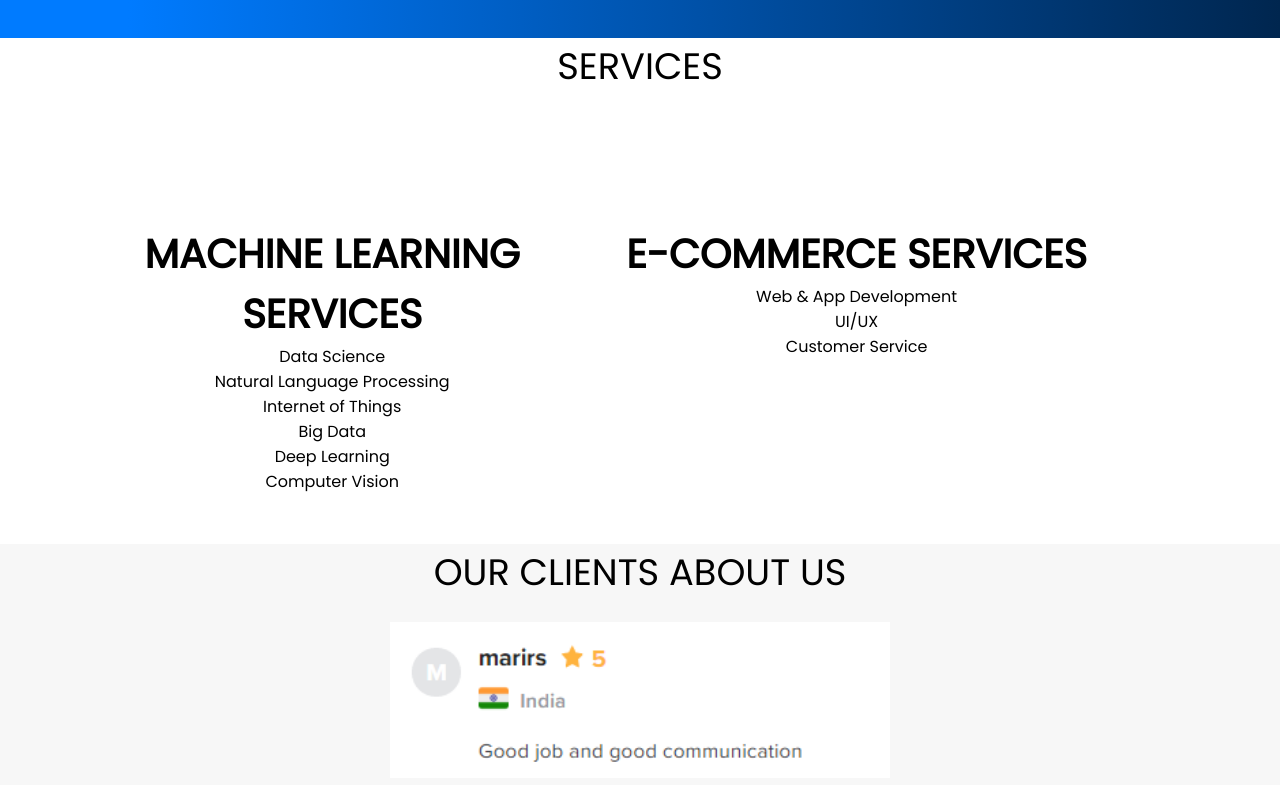
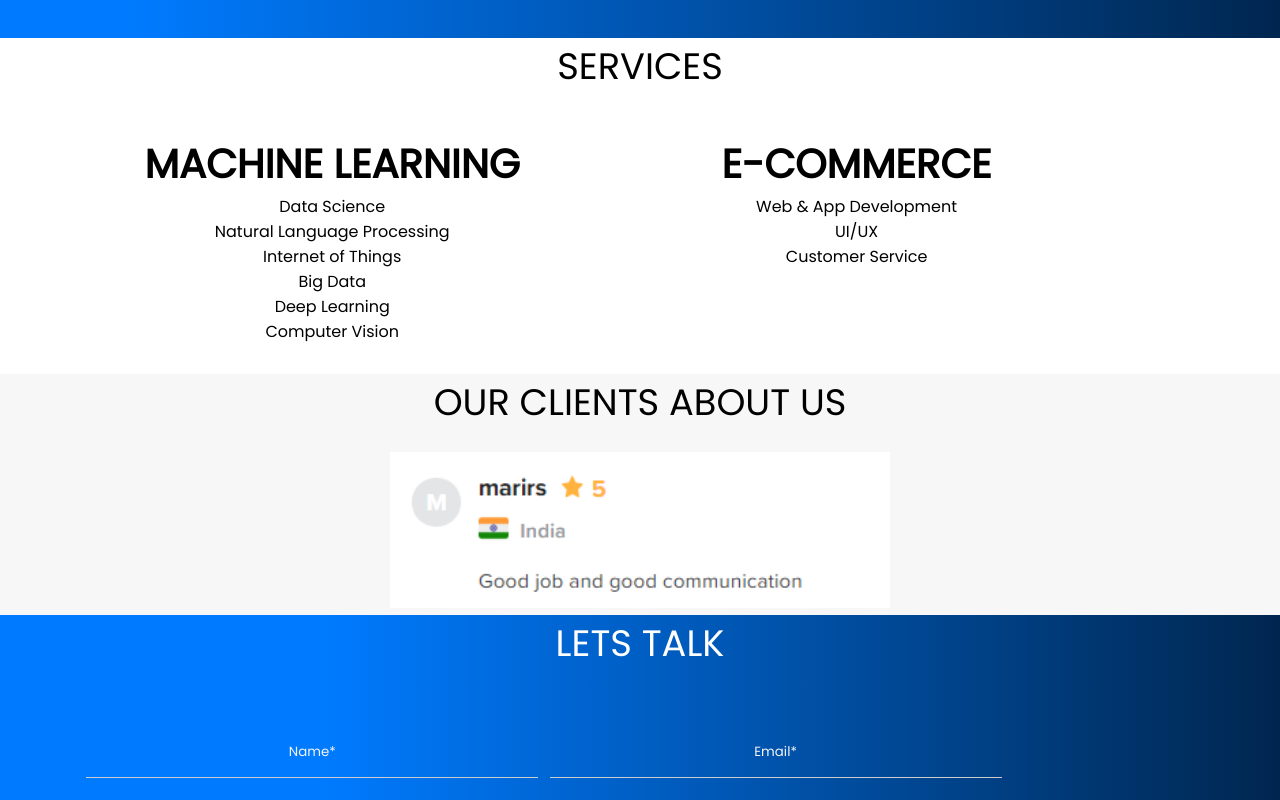
Before and after one commit to arsamawan/Miz-Corporate, an Angular app: page /header in a window 1280 px wide. Shown: the part 840-1640 px from the top of the page. Built offline with nearby package versions, Linux system fonts and the light colour scheme.

Commit message:
Changes Design

```diff
--- a/src/app/header/header.component.scss
+++ b/src/app/header/header.component.scss
@@ -418,11 +418,12 @@ nav ul li a {
   font-size: 1em;
   text-transform: uppercase;
   text-decoration: none;
+  cursor: pointer;
 }
 nav ul li a.active,
 nav ul li a:hover {
   color: $light-brown;
-  transition: 0.5s;
+  transition: 0.8s;
 }
 .checkbtn {
   font-size: 2em;
@@ -495,6 +496,7 @@ nav ul li a:hover {
   -webkit-background-clip: text;
   background-clip: text;
   -webkit-text-fill-color: $white;
+  cursor: pointer!important;
 }
 }
 }
--- a/src/app/main/main.component.html
+++ b/src/app/main/main.component.html
@@ -18,7 +18,7 @@
 <!--Services-->
 <!--<div class="service-main">-->
   <div class="service-main-heading">SERVICES</div>
-  <div class="bound mt100 mb50">
+  <div class="bound mt30 mb30">
 
     <div class="hor">
 
@@ -28,8 +28,8 @@
 
         <!--<div class="text-center mt30">-->
           <!--<div class="service-logo"></div>-->
-        <div class="text-center mt30">
-          <div class="top-text text-center" >Machine Learning Services</div>
+        <div class="text-center mt10">
+          <div class="top-text text-center" >Machine Learning</div>
           <ul>
             <li>Data Science</li>
             <li>Natural Language Processing</li>
@@ -46,8 +46,8 @@
      <!--   <div class="service-main-heading">SERVICES</div>-->
         <!--<div class="text-center mt30">-->
        <!-- <div class="service-logo"></div>-->
-        <div class="text-center mt30">
-          <div class="top-text text-center" >E-Commerce Services</div>
+        <div class="text-center mt10">
+          <div class="top-text text-center" >E-Commerce</div>
           <ul>
             <li>Web & App Development</li>
             <li>UI/UX</li>
@@ -105,7 +105,7 @@
 
 <section>
 <!--Feedback-->
-<div class="feedback mb50">
+<div class="feedback">
 <!--<div>Our Clients About Us</div>-->
   <div class="service-main-heading">Our Clients About Us</div>
 
@@ -121,9 +121,9 @@
 </div>
 </section>
 
-<section>
+<section #test>
 <!--Contact us-->
-<div class="contact-us mb50">
+<div class="contact-us ">
 <div class="contact-us-main-heading">Lets Talk</div>
   <div class="bound">
     <div class="hor">
```
Also changed, not shown: src/app/app-routing.module.ts (+7 -1 lines).
